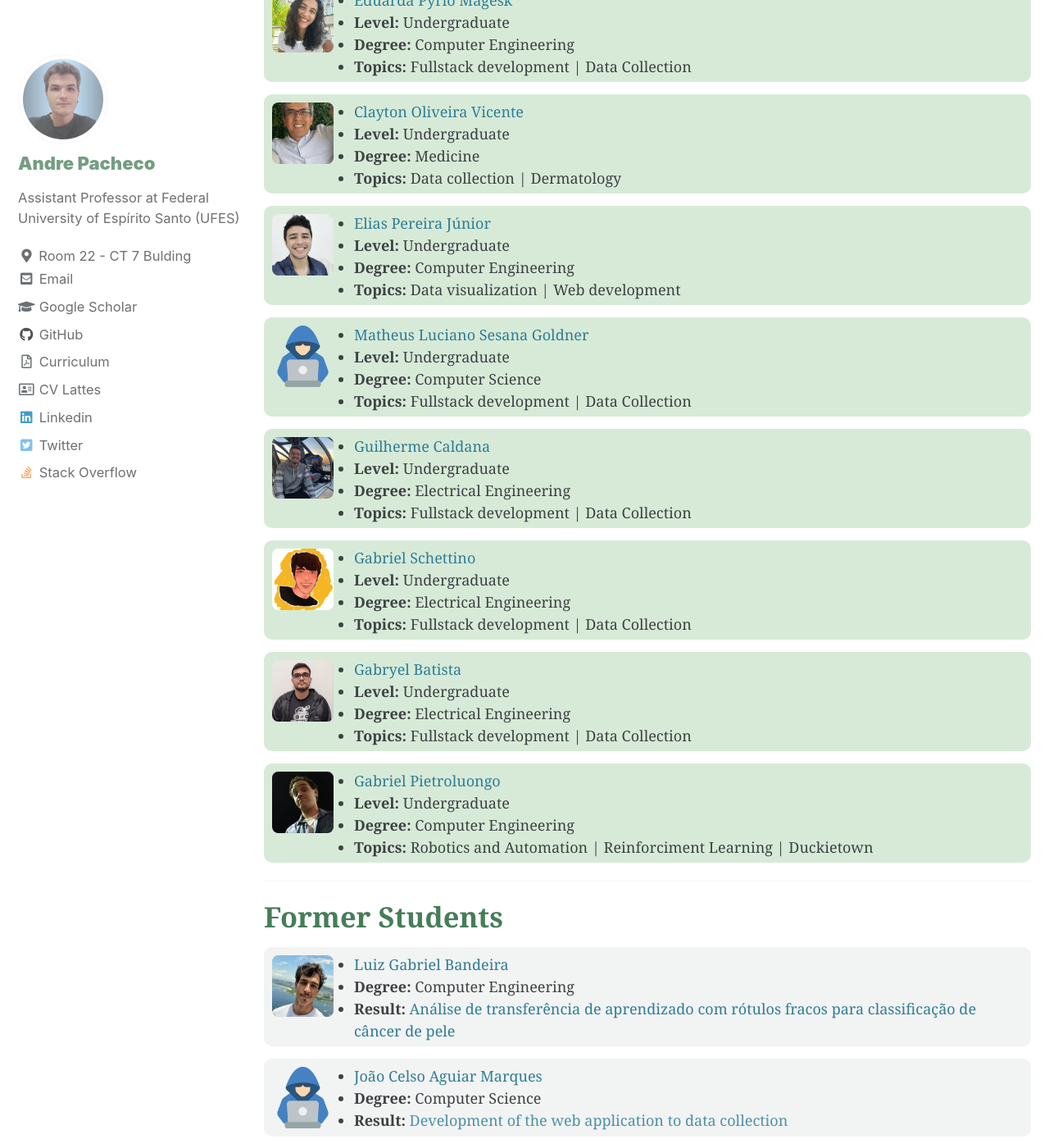
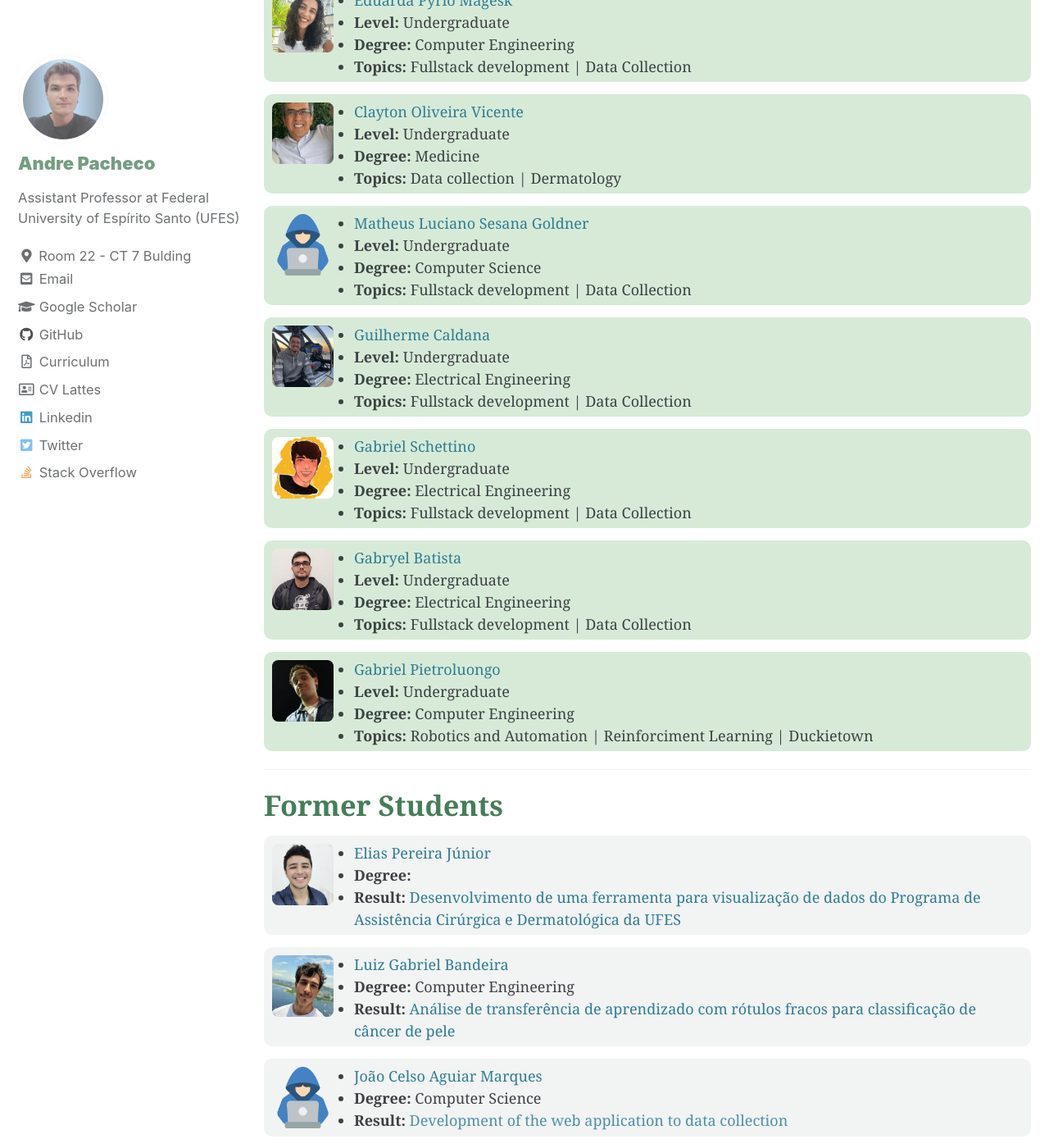
Before and after one commit to paaatcha/paaatcha.github.io, a Jekyll site: the page built from _pages/students.md, in a window 1280 px wide and 1400 px high, scrolled down 1209 px. Shown: the whole window at 82% size. Built offline with Jekyll 4.4.1, drawn with Linux system fonts in a browser that asks for light colours; cached includes are drawn as plain includes.

Commit message:
atualizando card eleias

```diff
--- a/_data/students.yml
+++ b/_data/students.yml
@@ -32,13 +32,6 @@ current:
     site: "#"
     topics: "Data collection | Dermatology"
     course: "Medicine"
-    level: "Undergraduate"
-
-  - name: "Elias Pereira Júnior"
-    photo: "elias_junior.jpeg"
-    site: "https://github.com/EPGJ"
-    topics: "Data visualization | Web development"
-    course: "Computer Engineering"
     level: "Undergraduate"
 
   - name: "Matheus Luciano Sesana Goldner"
@@ -80,6 +73,12 @@ current:
 #######################################################################################
 
 former:
+  - name: "Elias Pereira Júnior"
+    photo: "elias_junior.jpeg"
+    site: "https://github.com/EPGJ"
+    result: "Desenvolvimento de uma ferramenta para visualização de dados do Programa de Assistência Cirúrgica e Dermatológica da UFES"
+    link: "http://pachecoandre.com.br/assets/files/students/pgs/elias_junior.pdf"
+
   - name: "Luiz Gabriel Bandeira"
     photo: "luiz_bandeira.jpeg"
     site: "https://github.com/LuizGBR"
```
Also changed, not shown: 1 other file.
